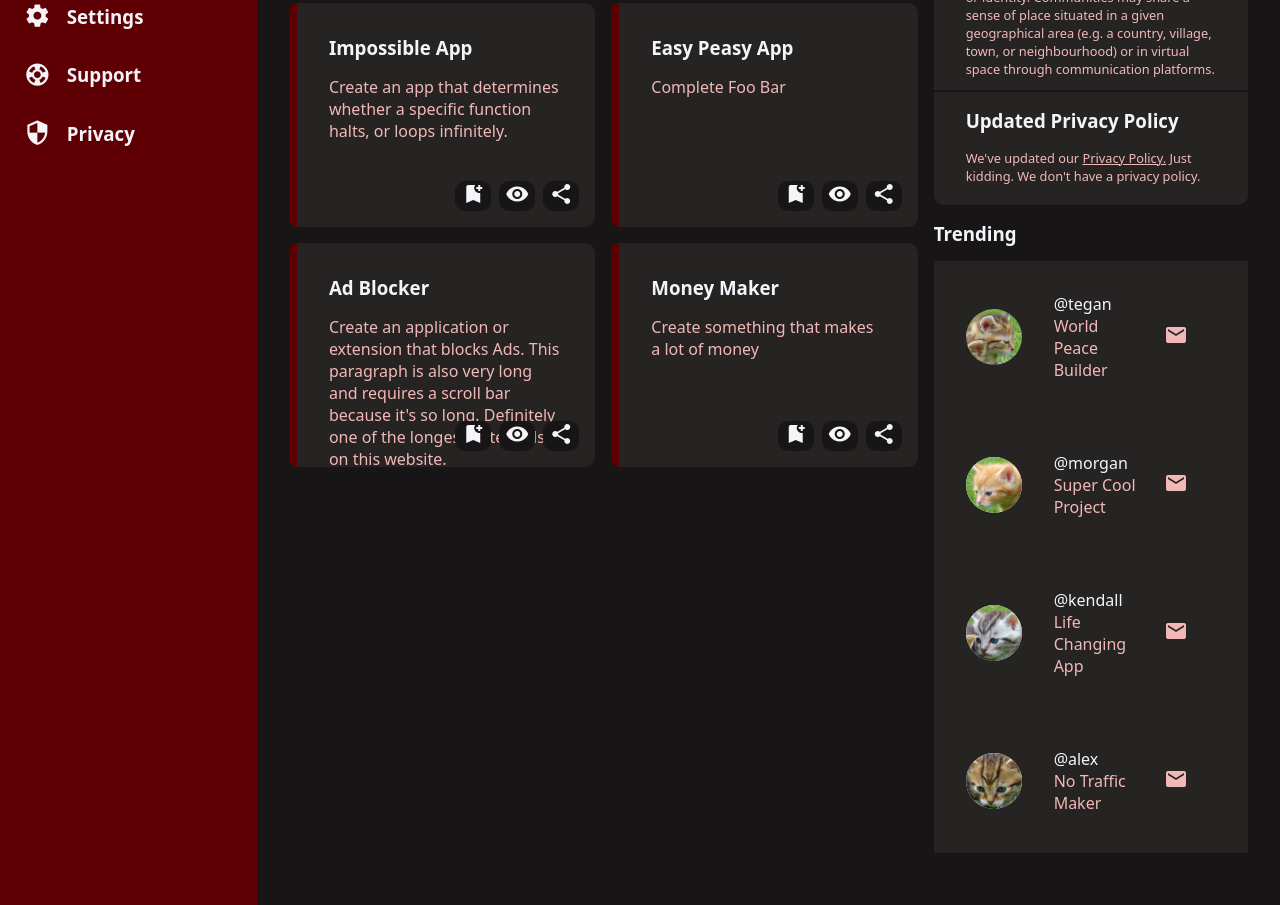
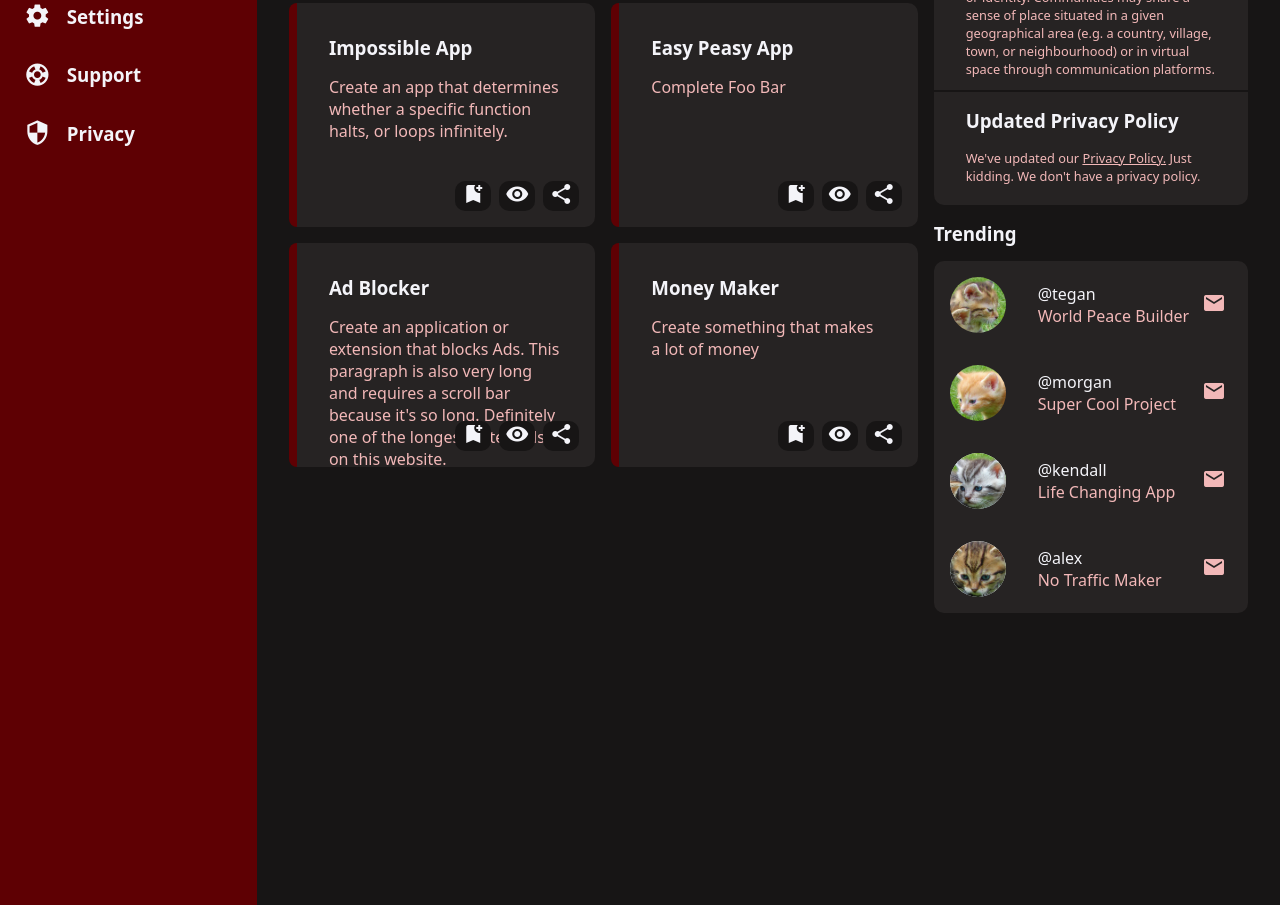
Before and after one commit to nathank07/odin-admin-dashboard, a plain HTML site: page index.html in a window 1280 px wide. Shown: the part 493-1398 px from the top of the page. Drawn offline with Linux system fonts and the light colour scheme.

Commit message:
Added border radius to profile corners and adjusted spacing

```diff
--- a/styles.css
+++ b/styles.css
@@ -157,11 +157,17 @@ input{
     height:100%;
     width: 0.5rem;
 }
+.profiles > :first-child{
+    border-radius: 10px 10px 0 0;
+}
+.profiles > :last-child{
+    border-radius: 0 0 10px 10px;
+}
 .profile{
     display:grid;
     grid-template-columns: 1fr 5fr 1fr;
     background-color: var(--foreground-color);
-    padding: calc(var(--gap)*2);
+    padding: calc(var(--gap));
     box-sizing: border-box;
     align-items: center;
     justify-content: center;
@@ -172,10 +178,6 @@ input{
 .profile .transparent span{
     font-size: 1.5rem;
     color: var(--subtitle-color);
-}
-.profile .transparent{
-    width: 5rem;
-    height: 5rem;
 }
 .profile .desc{
     font-size: 1rem;
```
